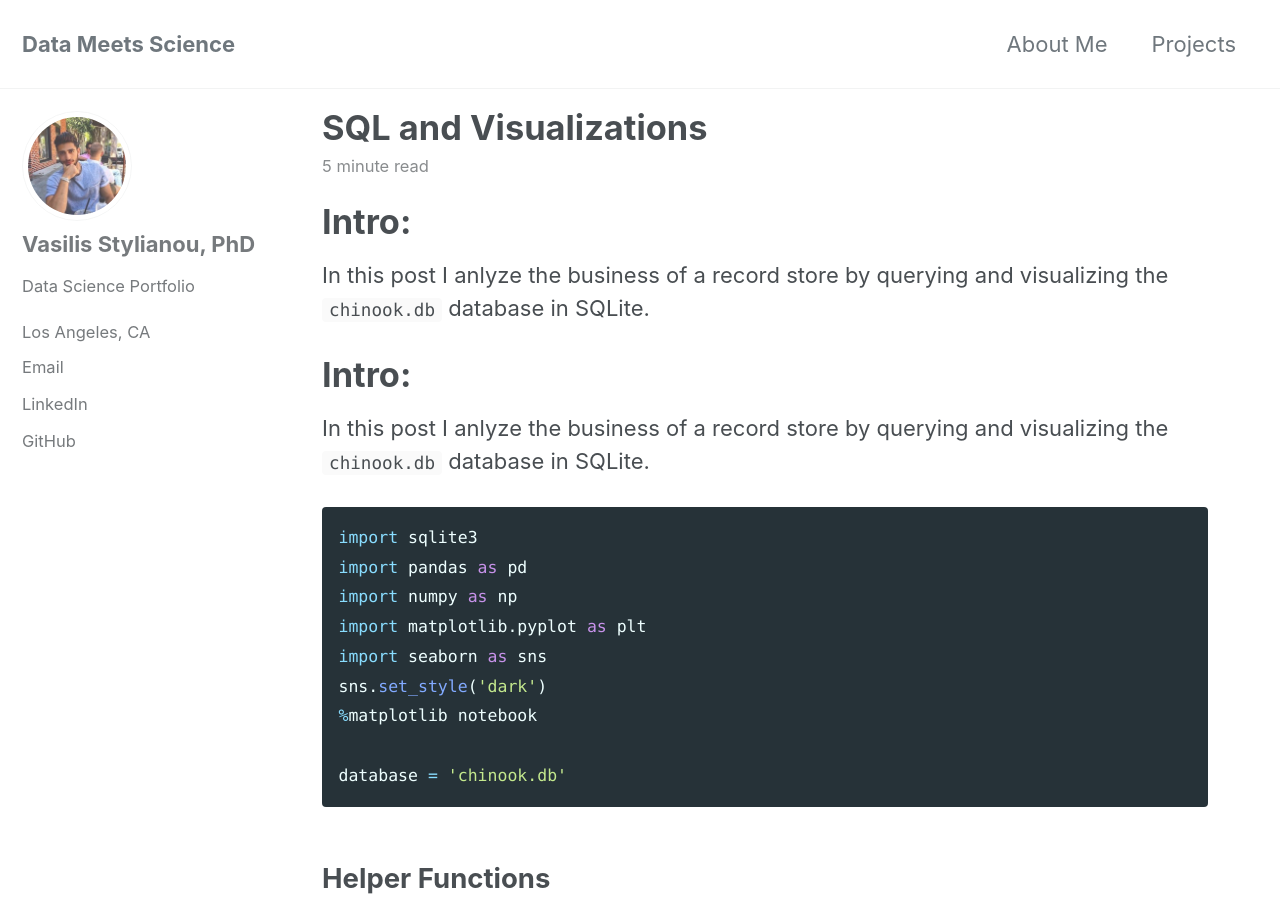
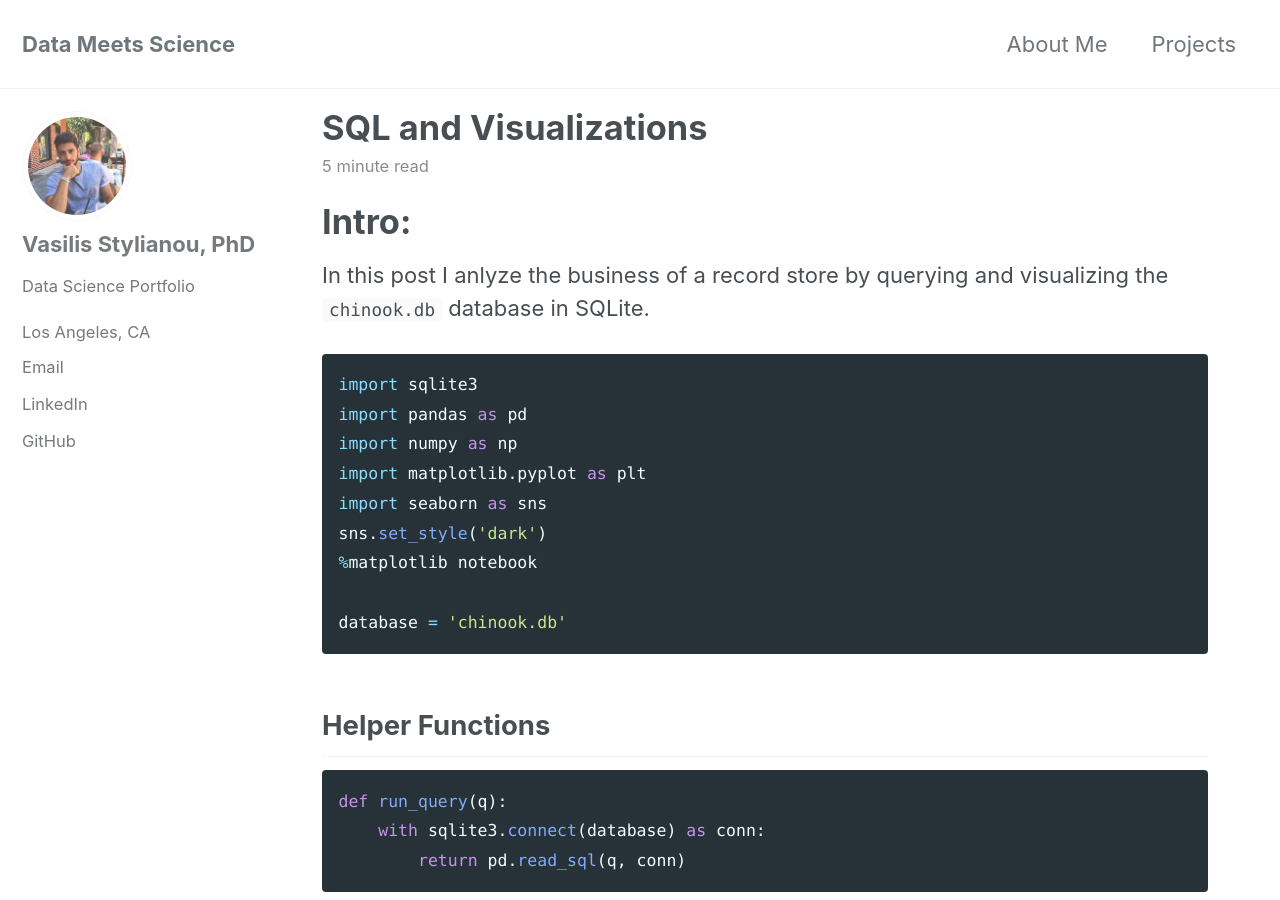
Before and after one commit to vasilis-stylianou/vasilis-stylianou.github.io, a Jekyll site: the page built from _posts/2018-05-01-SQL.md, in a window 1280 px wide and 900 px high. Built offline with Jekyll 4.4.1, drawn with Linux system fonts in a browser that asks for light colours; cached includes are drawn as plain includes.

Commit message:
Update 2018-05-01-SQL.md

````diff
--- a/_posts/2018-05-01-SQL.md
+++ b/_posts/2018-05-01-SQL.md
@@ -4,12 +4,6 @@ date: 2018-05-01
 tags: [SQL, SQLite, pandas, matplotlib, seaborn]
 excerpt: SQL, SQLite, pandas, matplotlib, seaborn
 ---
-
-
-# Intro:
-
-In this post I anlyze the business of a record store by querying and visualizing the ```chinook.db``` database in SQLite.
-
 
 # Intro:
 
````
